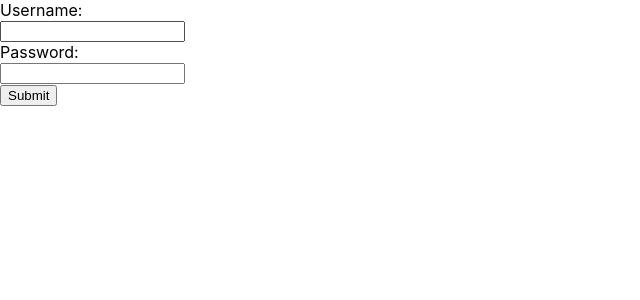
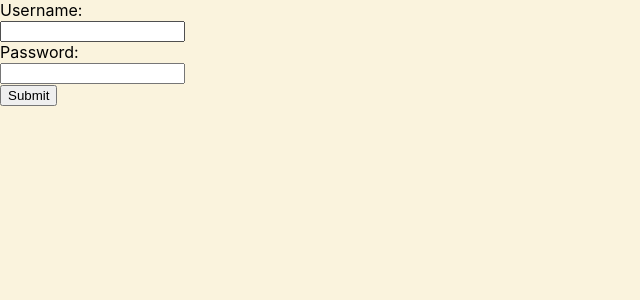
Before and after one commit to Brian-333/DearPenPal, a React (Create React App) app in the folder source/frontend/: page / in a window 1280 px wide. Shown: the top 300 px of the page, without its empty margins (0-640 px from the left). Built offline with nearby package versions, Linux system fonts and the light colour scheme.

Commit message:
Login pages

```diff
--- a/source/frontend/src/App.js
+++ b/source/frontend/src/App.js
@@ -7,7 +7,7 @@ import './App.css';
 function App() {
   return (
     <Routes>
-      <Route path="/" element={ <PersonLogin/> }></Route>
+      <Route path="/" element={ <ManagerLogin/> }></Route>
     </Routes>
   );
 }
--- a/source/frontend/src/components/ManagerLogin.js
+++ b/source/frontend/src/components/ManagerLogin.js
@@ -1,3 +1,4 @@
+import '../styles/login.css'
 const ManagerLogin = () => {
     return (
         <div>
--- a/source/frontend/src/styles/login.css
+++ b/source/frontend/src/styles/login.css
@@ -0,0 +1,8 @@
+body {
+    background-color:#faf3dd;
+}
+/*
+.form-submit-button{
+    color: #faf3dd;
+}
+*/
```
Also changed, not shown: 1 other file (tests, documents, lock files or other folders).
